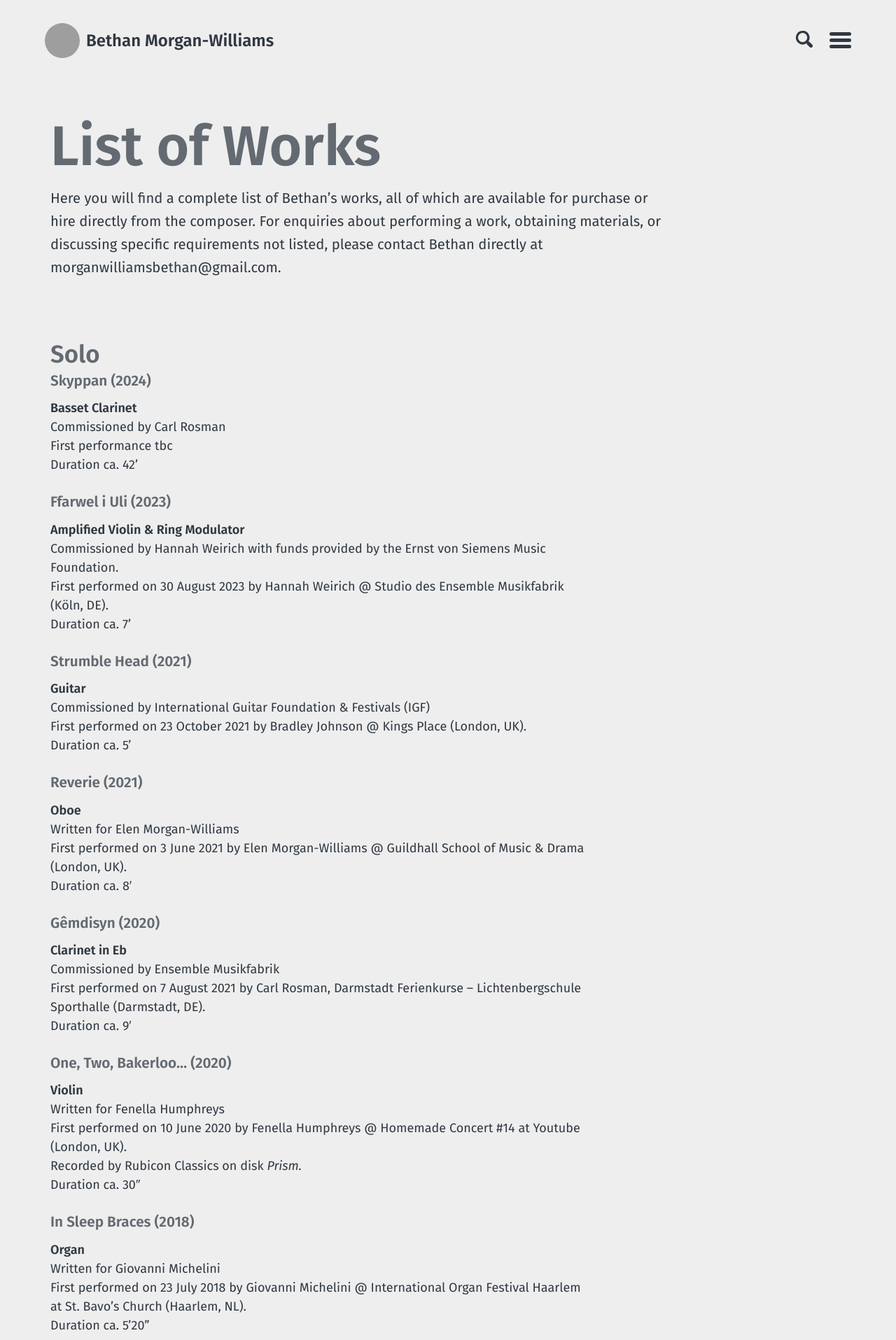
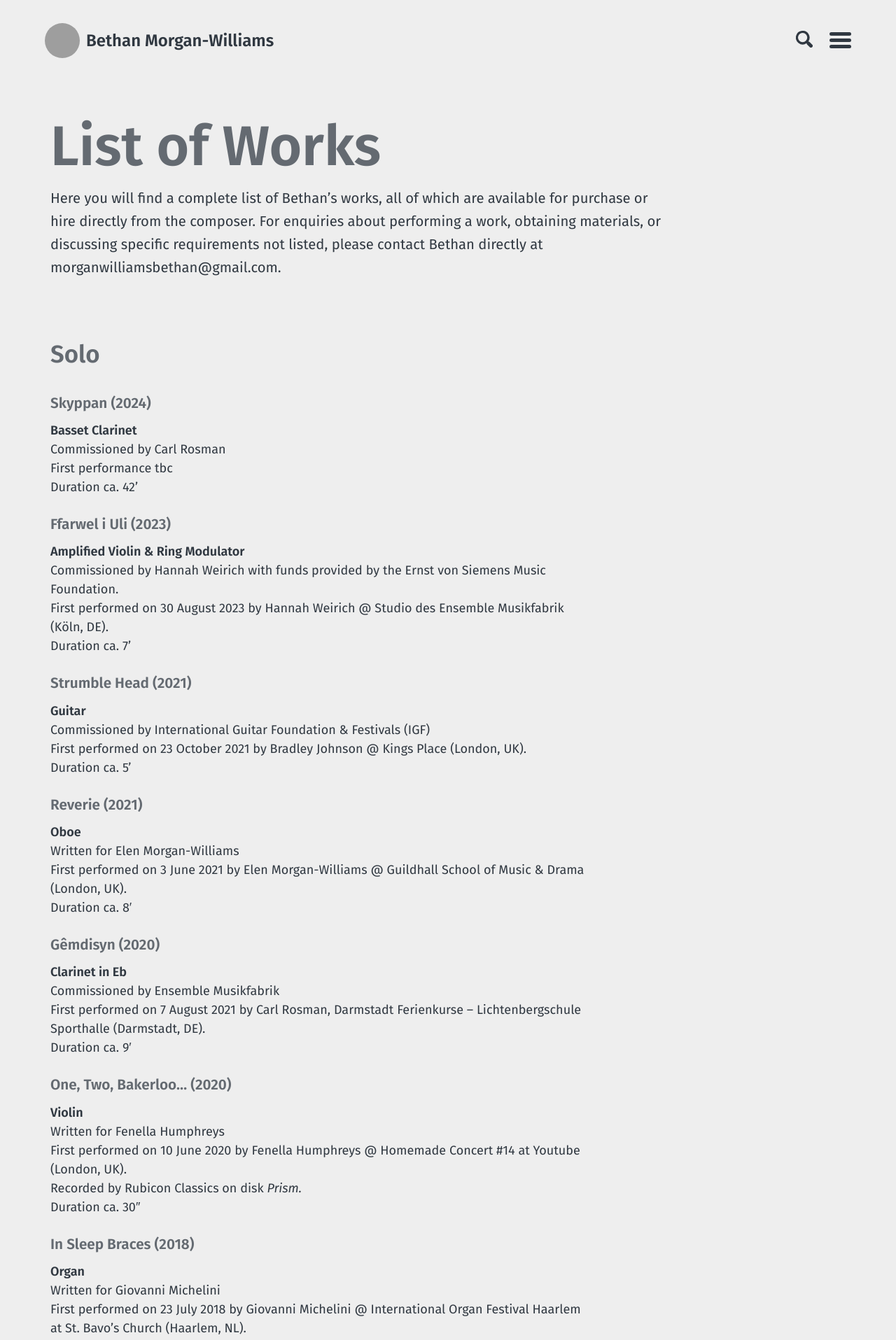
Before and after one commit to morganwilliamsb/website, a Jekyll site: the page built from works.md, in a window 1280 px wide. Shown: the top 1915 px of the page at 70% size. Built offline with Jekyll 4.4.1, drawn with Linux system fonts in a browser that asks for light colours; grey boxes are pictures that could not be loaded.

Commit message:
Update main.scss
added works page refinements (spacing and lighten year)

```diff
--- a/assets/stylesheets/main.scss
+++ b/assets/stylesheets/main.scss
@@ -74,3 +74,26 @@
 .page-content h4 + p {
   margin-top: 0;
 }
+
+/* ===== Works page refinements ===== */
+
+/* Add space under section headings (## Solo, ## Chamber, etc.) */
+.page-content h2 {
+  margin-bottom: 1.75rem;
+}
+
+/* Add more space between work title (####) and instrumentation */
+.page-content h4 {
+  margin-bottom: 0.75rem;
+}
+
+/* Lighten the year inside work titles */
+.page-content h4 {
+  font-weight: 600;
+}
+
+.page-content h4 em,
+.page-content h4 span {
+  font-weight: 400;
+  opacity: 0.65;
+}
```
